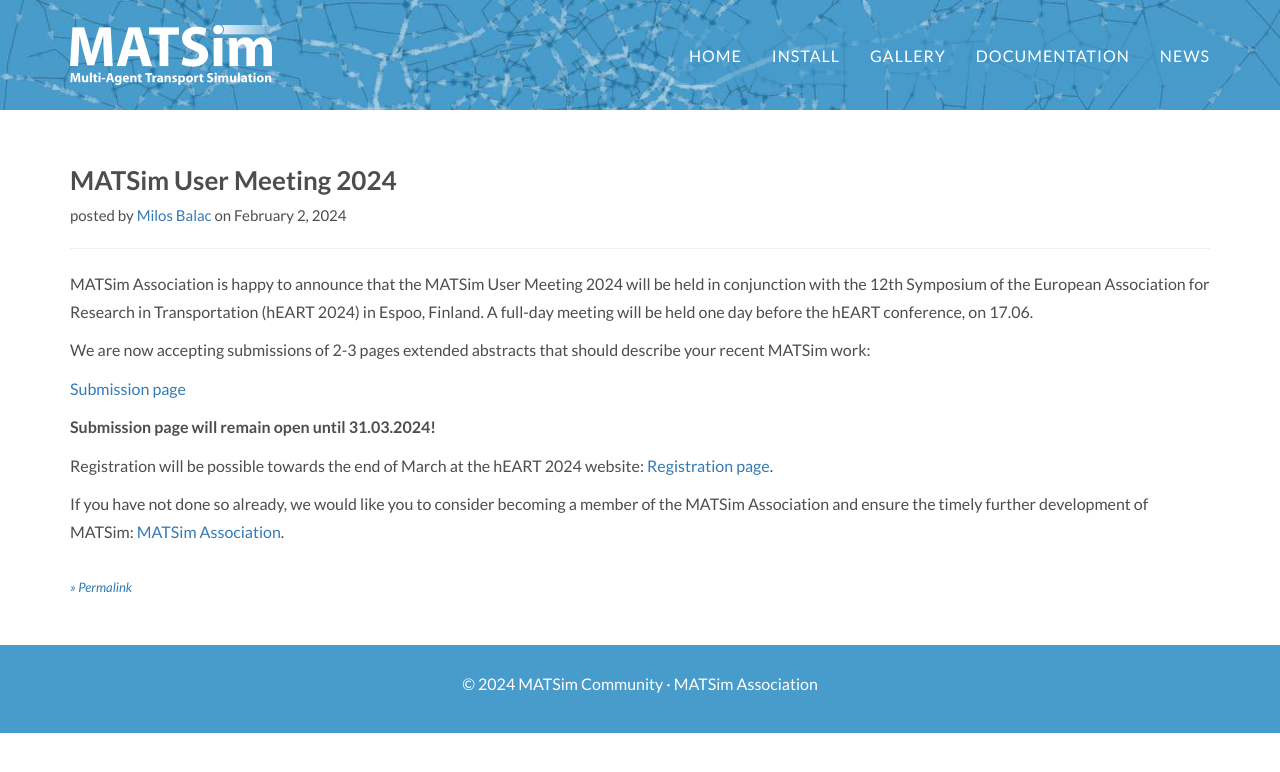
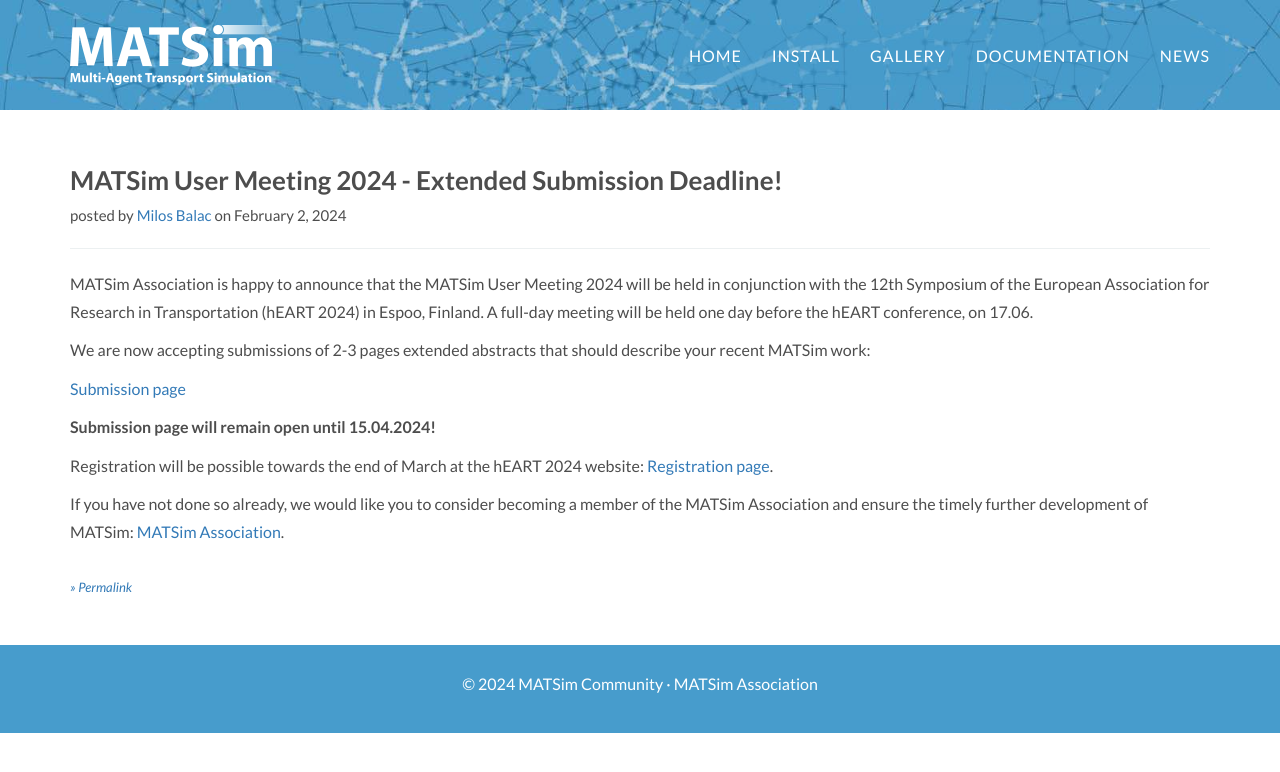
Before and after one commit to matsim-org/jekyll-website, a Jekyll site: the page built from _posts/2024-02-02-MUM24.md, in a window 1280 px wide. Shown: the top 772 px of the page. Built offline with Jekyll 4.4.1, drawn with Linux system fonts in a browser that asks for light colours; some web fonts are replaced.

Commit message:
Update 2024-02-02-MUM24.md
Extended the submission deadline.

```diff
--- a/_posts/2024-02-02-MUM24.md
+++ b/_posts/2024-02-02-MUM24.md
@@ -1,7 +1,7 @@
 ---
 layout: post
 author: Milos Balac
-title: "MATSim User Meeting 2024"
+title: "MATSim User Meeting 2024 - Extended Submission Deadline!"
 summary: "Call for extended abstracts for MUM 2024"
 ---
 
@@ -12,7 +12,7 @@
 
 [Submission page](https://easychair.org/my/conference?conf=mum2024)
 
-**Submission page will remain open until 31.03.2024!**
+**Submission page will remain open until 15.04.2024!**
 
 Registration will be possible towards the end of March at the hEART 2024 website: [Registration page](https://heart2024.aalto.fi/registration).
 
```
